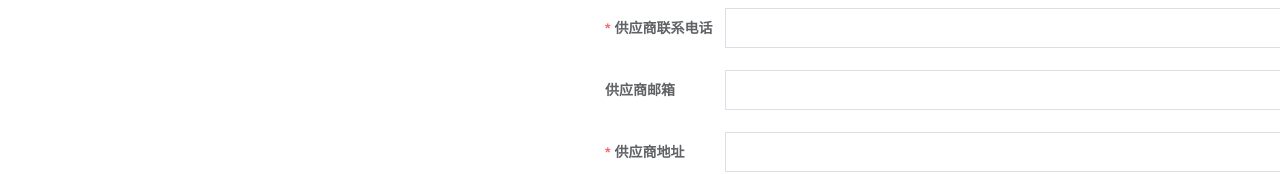
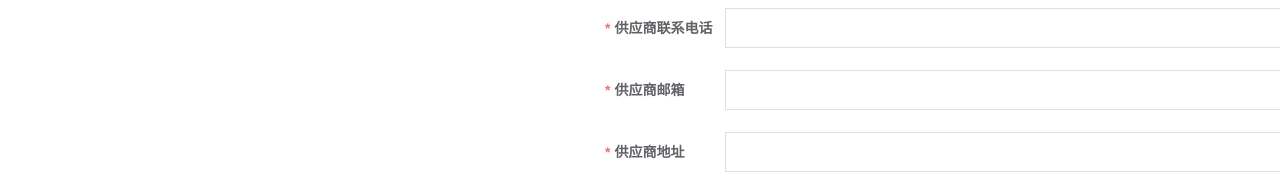
Before and after one commit to haobin12358/web_planetindex, a Vue app: page /#/supper/index in a window 1280 px wide. Shown: the part 436-610 px from the top of the page. Built offline with nearby package versions, Linux system fonts and the light colour scheme.

Commit message:
供应商字段

```diff
--- a/src/views/supper/index.vue
+++ b/src/views/supper/index.vue
@@ -5,7 +5,7 @@
         <div v-if="!secondStep">
           <h3 class="m-title">资料填写</h3>
           <el-form-item label="手机号" prop="suloginphone">
-            <el-input v-model="form.suloginphone"></el-input>
+            <el-input v-model="form.suloginphone" type="number" maxlength="11"></el-input>
           </el-form-item>
           <el-form-item label="供应商名称" prop="suname">
             <el-input v-model="form.suname"></el-input>
@@ -14,7 +14,7 @@
             <el-input v-model="form.sulinkman"></el-input>
           </el-form-item>
           <el-form-item label="供应商联系电话" prop="sulinkphone">
-            <el-input v-model="form.sulinkphone"></el-input>
+            <el-input v-model="form.sulinkphone" type="number" ></el-input>
           </el-form-item>
           <el-form-item label="供应商邮箱" prop="suemail">
             <el-input v-model="form.suemail"></el-input>
@@ -29,7 +29,7 @@
         </div>
         <div v-else>
           <el-form-item label="银行卡号" prop="subanksn">
-            <el-input v-model="form.subanksn"></el-input>
+            <el-input v-model="form.subanksn" type="number" ></el-input>
           </el-form-item>
           <el-form-item label="银行卡开户行" prop="subankname">
             <el-input v-model="form.subankname"></el-input>
@@ -75,12 +75,14 @@
             <el-input v-model="form.sumaincategory"></el-input>
           </el-form-item>
           <el-form-item label="注册时间" prop="suregisteredtime">
-            <el-input v-model="form.suregisteredtime"></el-input>
+            <el-date-picker type="date" placeholder="选择日期" value-format="yyyy-MM-dd" v-model="form.suregisteredtime" style="width: 100%;"></el-date-picker>
           </el-form-item>
           <el-form-item label="法人姓名" prop="sulegalperson">
             <el-input v-model="form.sulegalperson"></el-input>
           </el-form-item>
           <el-form-item label="法人身份证" required>
+            <el-col :span="11">
+              <el-form-item  prop="sulegalpersonidcardfront">
                 <el-upload
                   :action="uploadUrl"
                   class="avatar-uploader"
@@ -94,6 +96,10 @@
                   <i class="el-icon-plus"></i>
                 </el-upload>
                 <span class="m-alert">请上传法人身份证正面图片</span>
+              </el-form-item>
+            </el-col>
+            <el-col :span="11">
+              <el-form-item  prop="sulegalpersonidcardback">
                 <el-upload
                   :action="uploadUrl"
                   class="avatar-uploader"
@@ -102,16 +108,20 @@
                   :on-success="handleBackSuccess"
                   :on-preview="handlePictureCardPreview"
                   :on-remove="handleEndRemove">
-              <img v-if="form.subusinesslicense" :key="form.subusinesslicense" v-lazy="form.subusinesslicense"
+                  <img v-if="form.sulegalpersonidcardback" :key="form.sulegalpersonidcardback" v-lazy="form.sulegalpersonidcardback"
                        class="avatar">
                   <i class="el-icon-plus"></i>
                 </el-upload>
                 <span class="m-alert">请上传法人身份证反面图片</span>
               </el-form-item>
+            </el-col>
+
+
+          </el-form-item>
           <div class="m-text-center">
             <div>
               <span class="m-supper-btn cancel" @click="secondStep = false">上一步</span>
-              <span class="m-supper-btn">提交</span>
+              <span class="m-supper-btn" @click="doSave">提交</span>
             </div>
 
             <div>
@@ -156,55 +166,59 @@
               suregisteredtime:'',
               sulegalperson:'',
               sulegalpersonidcardfront:'',
+              sulegalpersonidcardback:'',
               name: '',
               region: '',
               checked:false
             },
             ruleForm:{
               suloginphone: [
-                {required: true, message: '分类名必填', trigger: 'blur'}
+                {required: true, message: '手机好必填', trigger: 'blur'}
               ],
               suname:[
-                {required: true, message: '分类名必填', trigger: 'blur'}
+                {required: true, message: '供应商名必填', trigger: 'blur'}
               ],
               sulinkman:[
-                {required: true, message: '分类名必填', trigger: 'blur'}
+                {required: true, message: '供应商联系人必填', trigger: 'blur'}
               ],
               sulinkphone:[
-                {required: true, message: '分类名必填', trigger: 'blur'}
+                {required: true, message: '供应商联系电话必填', trigger: 'blur'}
               ],
               suemail:[
-
+                {required: true, message: '联系邮箱必填', trigger: 'blur'}
               ],
               suaddress:[
-                {required: true, message: '分类名必填', trigger: 'blur'}
+                {required: true, message: '地址必填', trigger: 'blur'}
               ],
               subanksn:[
-
+                {required: true, message: '银行卡号必填', trigger: 'blur'}
               ],
               subankname:[
-
+                {required: true, message: '开户银行必填', trigger: 'blur'}
               ],
               sucontract:[
-
+                {required: true, message: '合同必填', trigger: 'change'}
               ],
               subusinesslicense:[
-
+                {required: true, message: '营业执照必填', trigger: 'change'}
               ],
               suregisteredfund:[
-
+                {required: true, message: '注册资金必填', trigger: 'blur'}
               ],
               sumaincategory:[
-
+                {required: true, message: '主营类目必填', trigger: 'blur'}
               ],
               suregisteredtime:[
-
+                {required: true, message: '注册时间必填', trigger: 'change'}
               ],
               sulegalperson:[
-
+                {required: true, message: '法人必填', trigger: 'blur'}
               ],
               sulegalpersonidcardfront:[
-
+                {required: true, message: '身份证正面必填', trigger: 'change'}
+              ],
+              sulegalpersonidcardback:[
+                {required: true, message: '身份证反面必填', trigger: 'change'}
               ]
             },
             secondStep:false,
@@ -288,7 +302,53 @@
         },
         beforePicUpload(file){
 
+        },
+        //提交
+        doSave() {
+          this.$refs.form.validate(
+            valid => {
+              if (valid) {
+                // if (this.form.suid) {
+                //   // this.supplierForm.pbids = [this.supplierForm.pbids];
+                //   this.$http.post(this.$api.update_supplizer, this.supplierForm).then(
+                //     res => {
+                //       if (res.data.status == 200) {
+                //         let resData = res.data,
+                //           data = res.data.data;
+                //
+                //         this.$router.push('/user/suppliers');
+                //         this.$notify({
+                //           title: '供应商编辑成功',
+                //           message: `供应商名称:${this.supplierForm.suname}`,
+                //           type: 'success'
+                //         });
+                //       }
+                //     }
+                //   )
+                // } else {
+                //   this.form.suloginphone = this.form.sulinkphone;
+                //   this.$http.post(this.$api.create_supplizer, this.supplierForm).then(
+                //     res => {
+                //       if (res.data.status == 200) {
+                //         let resData = res.data,
+                //           data = res.data.data;
+                //
+                //         this.$router.push('/user/suppliers');
+                //         this.$notify({
+                //           title: '供应商新增成功',
+                //           message: `供应商名称:${this.supplierForm.suname}`,
+                //           type: 'success'
+                //         });
+                //       }
+                //     }
+                //   )
+                // }
+              } else {
+                this.$message.warning('请根据校验信息完善表单!');
               }
+            }
+          )
+        },
       }
     }
 </script>
```
Lines whose indentation alone changed are shown as unchanged.
